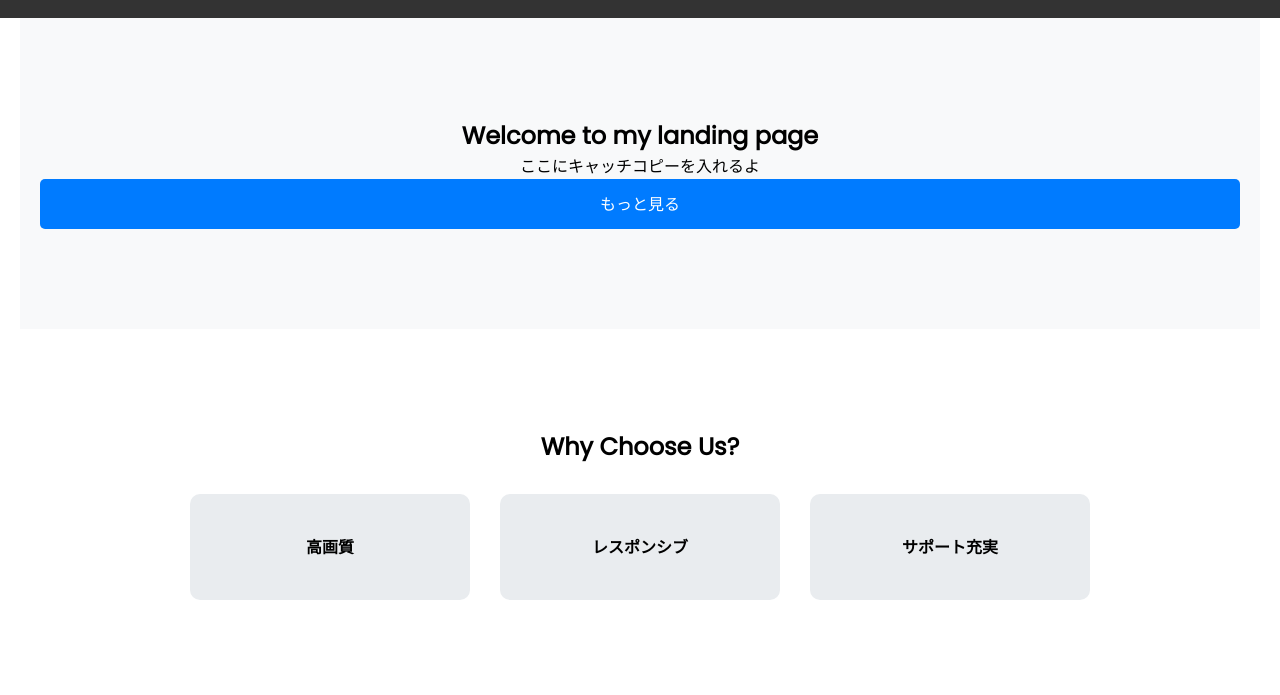
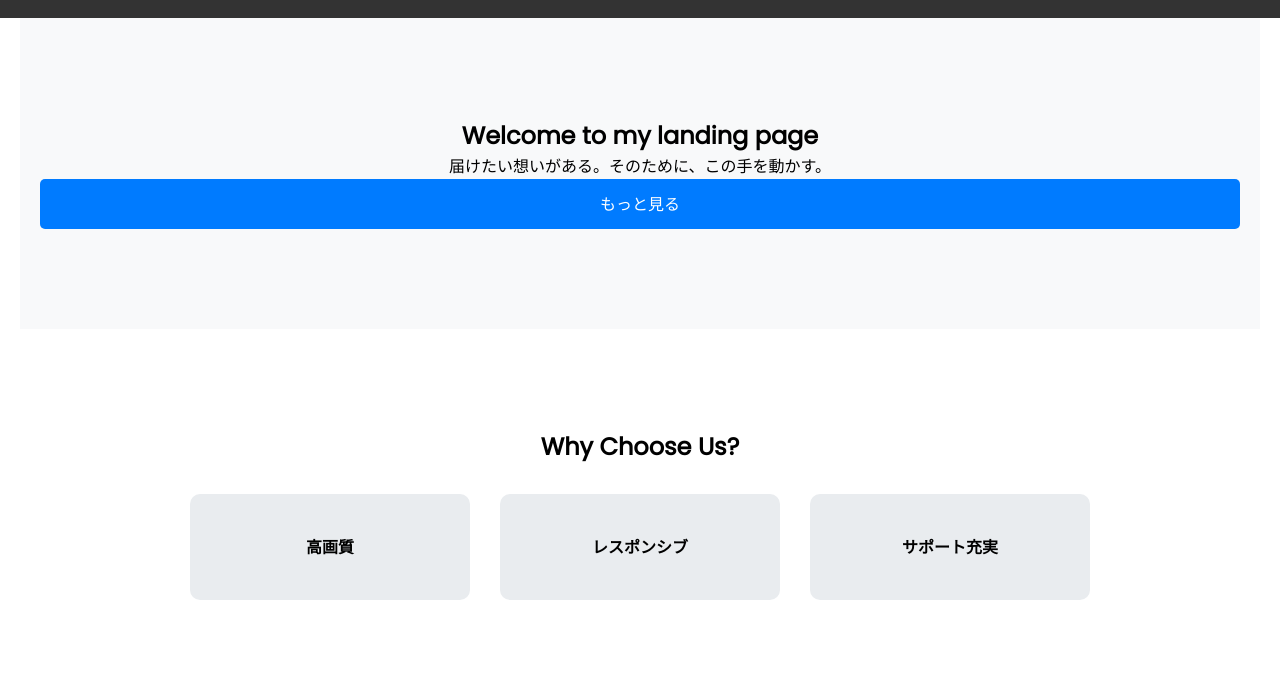
Before and after one commit to Kei0818/my-portfolio0, a plain HTML site: page index.html in a window 1280 px wide. Shown: the part 105-800 px from the top of the page. Drawn offline with Linux system fonts and the light colour scheme.

Commit message:
Add files via upload

```diff
--- a/index.html
+++ b/index.html
@@ -27,7 +27,7 @@
      <!-- メインの見出し　-->
     <section class="hero">
         <h2>Welcome to my landing page</h2>
-        <p>ここにキャッチコピーを入れるよ</p>
+        <p>届けたい想いがある。そのために、この手を動かす。</p>
         <a class="btn" href="#">もっと見る</a>
     </section>
 
```
